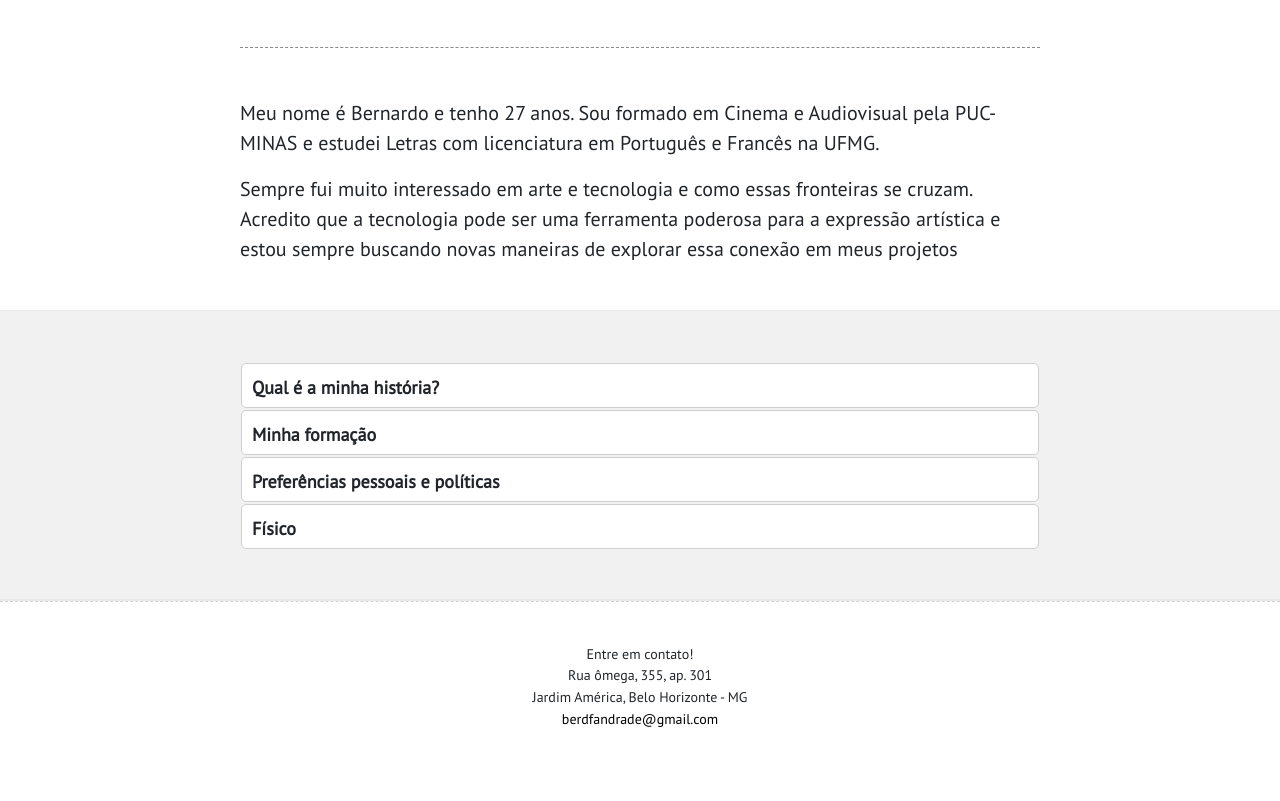
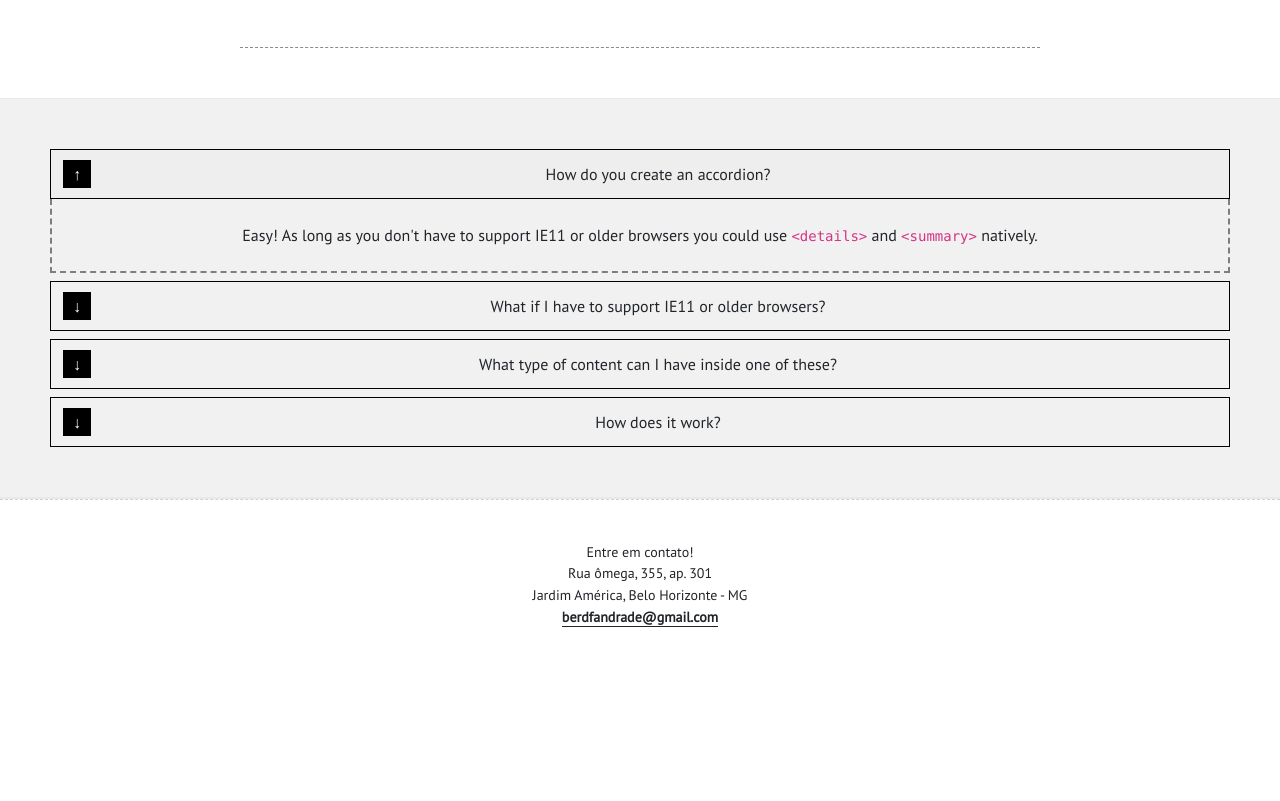
Before and after one commit to berdfandrade/site_pessoal, a website: page Benny/sobre.html in a window 1280 px wide. Shown: the part 476-1277 px from the top of the page. After the commit the page ends 1175 px from the top, so only its background shows below. Drawn offline with nearby package versions, Linux system fonts and the light colour scheme.

Commit message:
atualizando a página sobre

```diff
--- a/Benny/css/habilidades.css
+++ b/Benny/css/habilidades.css
@@ -50,6 +50,7 @@
 
 .card-habilidades-computacao {
   transition: 0.1s ease-in-out;
+  padding: 5px;
   margin-left: auto;
   margin-right: auto;
   align-items: center;
--- a/Benny/css/style.css
+++ b/Benny/css/style.css
@@ -516,3 +516,106 @@ background-color: rgb(236, 236, 236);
    margin-bottom: 10px;
   }
  }
+
+
+/* Sobre */
+
+
+
+*, *:after, *:before {
+	box-sizing: border-box;
+}
+
+:root {
+	font-size: 16px;
+}
+
+/* body {
+	font-family: "Inter", sans-serif;
+	line-height: 1.5;
+	min-height: 100vh;
+	font-size: 1.25rem;
+} */
+
+*:focus {
+	outline: none;
+}
+/*
+/* body > div {
+	width: 90%;
+	max-width: 800px;
+	margin-left: auto;
+	margin-right: auto;
+	margin-top: 5rem;
+	margin-bottom: 5rem;
+} */
+
+details div {
+	border-left: 2px dashed #7e7e7e;
+	border-right: 2px dashed #7e7e7e;
+	border-bottom: 2px dashed #7e7e7e;
+	padding: 1.5em;
+}
+
+details div > * + * {
+	margin-top: 1.5em;
+}
+
+details + details {
+	margin-top: .5rem;
+}
+
+summary {
+	list-style: none;
+}
+
+summary::-webkit-details-marker {
+	display: none;
+}
+
+summary {
+	border: 1px solid #000;
+	padding: .75em 1em;
+	cursor: pointer;
+	position: relative;
+	padding-left: calc(1.75rem + .75rem + .75rem);
+}
+
+summary:before {
+	position: absolute;
+	top: 50%;
+	transform: translateY(-50%);
+	left: .75rem;
+	content: "↓";
+	width: 1.75rem;
+	height: 1.75rem;
+	background-color: #000;
+	color: #FFF;
+	display: inline-flex;
+	justify-content: center;
+	align-items: center;
+	flex-shrink: 0;
+}
+
+details[open] summary {
+	background-color: #eee;
+}
+
+details[open] summary:before {
+	content: "↑";
+}
+
+summary:hover {
+	background-color: #eee;
+}
+
+a {
+	color: inherit;
+	font-weight: 600;
+	text-decoration: none;
+	box-shadow: 0 1px 0 0;
+}
+
+a:hover {
+	box-shadow: 0 3px 0 0;
+}
--- a/Benny/sobre.html
+++ b/Benny/sobre.html
@@ -72,7 +72,7 @@
   <div class="descricao-pagina">Essa página contém algumas informações sobre mim, que você pode achar interessante.</div>
 
   <div class="linha-pontilhada"></div>
-          <div class="container">
+          <!-- <div class="container">
             <div>
               <p class="descricao-bernardo">Meu nome é Bernardo e tenho 27 anos. Sou formado em Cinema e Audiovisual pela PUC-MINAS e estudei Letras com licenciatura em Português e Francês na UFMG.</p>
             <p class="descricao-bernardo"> Sempre fui muito interessado em arte e tecnologia e como essas fronteiras se cruzam. Acredito que a tecnologia pode ser uma ferramenta poderosa para a expressão artística e estou sempre buscando novas maneiras de explorar essa conexão em meus projetos</p>
@@ -95,9 +95,44 @@
 
             </div>
 
+             -->
 
-
-
+             <div class="div-faq">
+             <div>
+              <details open>
+                <summary>
+                  How do you create an accordion?
+                </summary>
+                <div>
+                  Easy! As long as you don't have to support IE11 or older browsers you could use <code>&lt;details&gt;</code> and <code>&lt;summary&gt;</code> natively.
+                </div>
+              </details>
+              <details>
+                <summary>
+                  What if I have to support IE11 or older browsers?
+                </summary>
+                <div>
+                  No worries. The fallback for these elements is quite good. They will display as open. You won't get the open/close mechanism, but you won't lose any content either.
+                </div>
+              </details>
+              <details>
+                <summary>
+                  What type of content can I have inside one of these?
+                </summary>
+                <div>
+                  Almost anything you'd like. The <code>&lt;details&gt;</code> element allows all <a href="https://developer.mozilla.org/en-US/docs/Web/Guide/HTML/Content_categories#flow_content" target="_blank">flow content</a>, which is basically everything.
+                </div>
+              </details>
+              <details>
+                <summary>
+                  How does it work?
+                </summary>
+                <div>
+                  The <code>&lt;details&gt;</code> element encapsulates the <code>&lt;summary&gt;</code> element. The <code>&lt;summary&gt;</code> becomes the 'label' for the <code>&lt;details&gt;</code> and acts like a button. When clicked, the attribute <code>open</code> is added to the <code>&lt;details&gt;</code> element, making it display. You can therefore style the open and closed states seperately if you'd like.
+                </div>
+              </details>
+            </div>
+          </div>
 
 </body>
 <footer class="footer-paginas">
```
